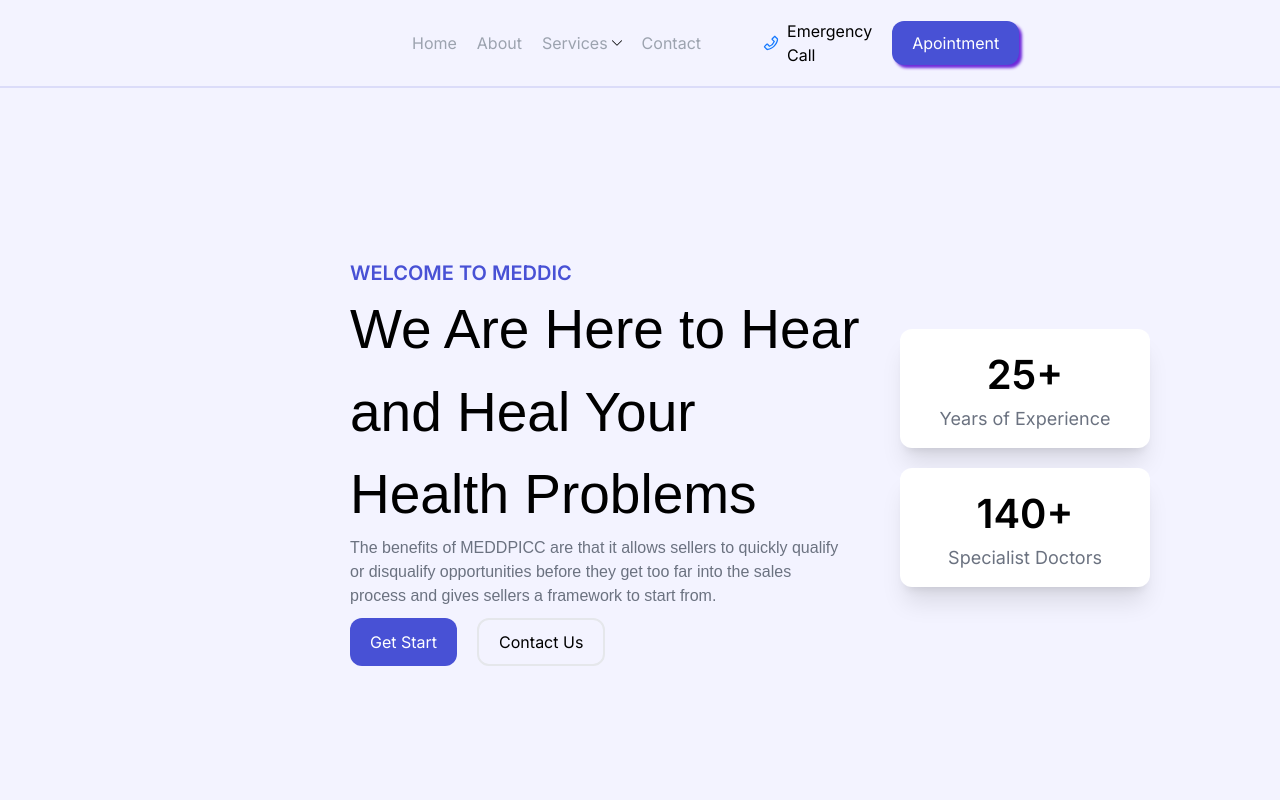
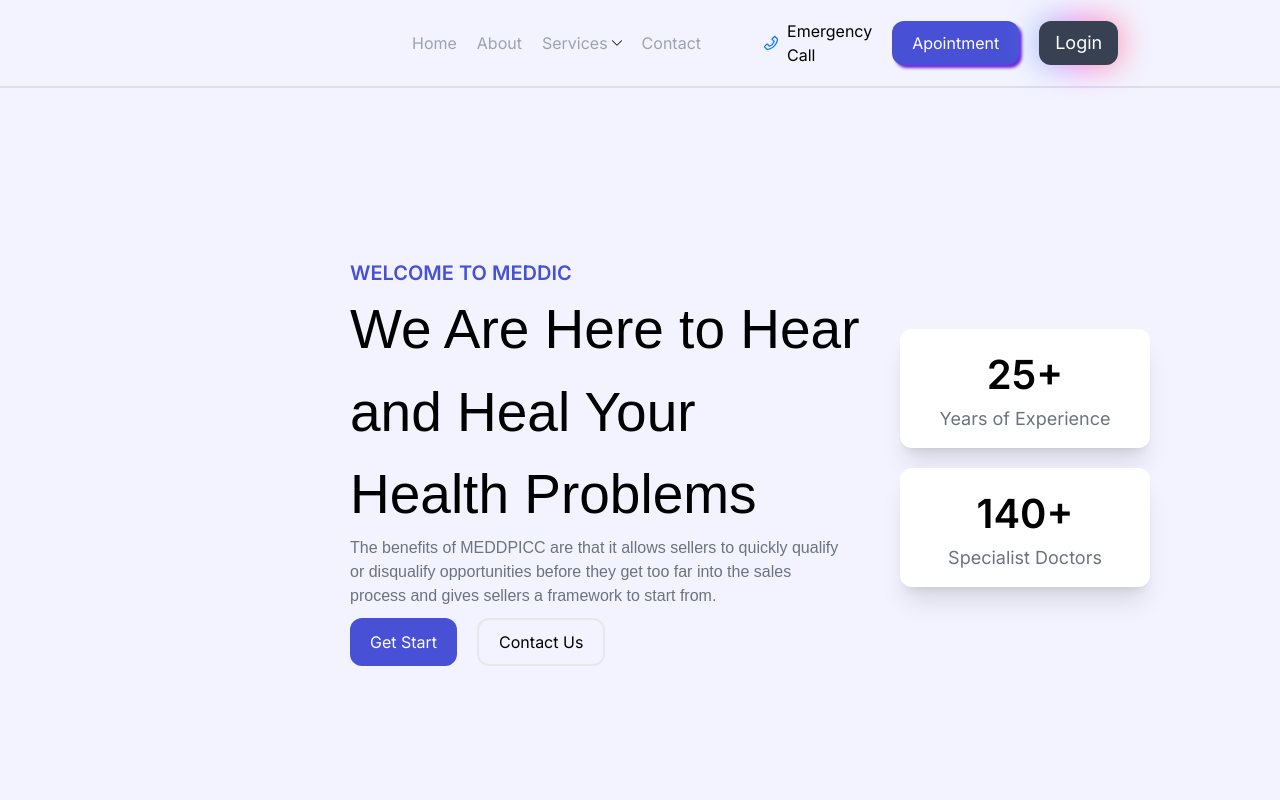
Before and after one commit to masud90895/meddic-hospital-managment-frontend, a Next.js app: page / in a window 1280 px wide. Shown: the top 800 px of the page. Built offline with nearby package versions, Linux system fonts and the light colour scheme.

Commit message:
user data checking

```diff
--- a/src/components/Navbar/Navbar.tsx
+++ b/src/components/Navbar/Navbar.tsx
@@ -11,6 +11,12 @@ import { Drawer } from "antd";
 
 const Navbar = () => {
   const [open, setOpen] = useState(false);
+
+  const user = {
+    name: "John Doe",
+    email: "masud",
+  };
+
   const showDrawer = () => {
     setOpen(true);
   };
@@ -72,7 +78,7 @@ const Navbar = () => {
 
       <div className="flex gap-5 items-center w-full justify-end  ">
         {/* emergengy call */}
-        <div className="flex items-center gap-2 cursor-pointer">
+        <div className="hidden md:flex items-center gap-2 cursor-pointer ">
           <PhoneTwoTone className="text-primary" />
           <p>Emergency Call</p>
         </div>
@@ -114,6 +120,26 @@ const Navbar = () => {
             ))}
           </Drawer>
         </>
+
+        {/* user */}
+
+        {!user ? (
+          <div></div>
+        ) : (
+          <Link href={"/login"}>
+            <div className="relative inline-flex  group">
+              <div className="absolute transitiona-all duration-1000 opacity-70 -inset-px bg-gradient-to-r from-[#44BCFF] via-[#FF44EC] to-[#FF675E] rounded-xl blur-lg group-hover:opacity-100 group-hover:-inset-1 group-hover:duration-200 animate-tilt"></div>
+              <a
+                href="#"
+                title="Get quote now"
+                className="relative inline-flex items-center justify-center px-4 py-2 text-lg  text-white transition-all duration-200 bg-gray-700 font-pj rounded-xl "
+                role="button"
+              >
+                Login
+              </a>
+            </div>
+          </Link>
+        )}
       </div>
     </div>
   );
```
